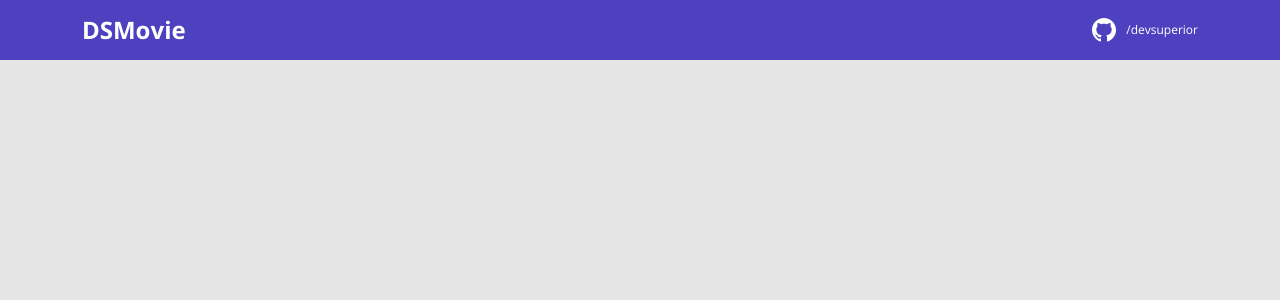
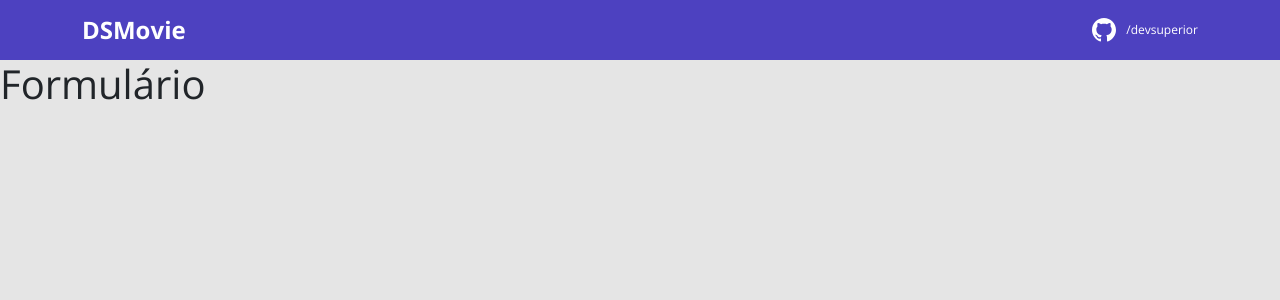
Before and after one commit to delonborges/devsuperior-dsmovie, a React (Create React App) app in the folder frontend/: page /form/1 in a window 1280 px wide. Shown: the top 300 px of the page. Built offline with nearby package versions, Linux system fonts and the light colour scheme.

Commit message:
Add routes

```diff
--- a/frontend/package.json
+++ b/frontend/package.json
@@ -10,9 +10,11 @@
     "@types/node": "^16.7.13",
     "@types/react": "^17.0.20",
     "@types/react-dom": "^17.0.9",
+    "@types/react-router-dom": "^5.3.2",
     "bootstrap": "^5.1.3",
     "react": "^17.0.2",
     "react-dom": "^17.0.2",
+    "react-router-dom": "^6.2.1",
     "react-scripts": "5.0.0",
     "typescript": "^4.4.2",
     "web-vitals": "^2.1.0"
--- a/frontend/src/App.tsx
+++ b/frontend/src/App.tsx
@@ -1,7 +1,20 @@
+import {BrowserRouter, Route, Routes} from "react-router-dom";
+import Listing from "pages/Listing";
+import Form from "pages/Form";
 import Navbar from "components/Navbar";
 
 function App() {
-    return (<Navbar/>);
+    return (
+        <BrowserRouter>
+            <Navbar/>
+            <Routes>
+                <Route path="/" element={<Listing/>}/>
+                <Route path="/form">
+                    <Route path=":movieId" element={<Form/>}/>
+                </Route>
+            </Routes>
+        </BrowserRouter>
+    );
 }
 
 export default App;
--- a/frontend/src/components/Navbar/index.tsx
+++ b/frontend/src/components/Navbar/index.tsx
@@ -1,5 +1,5 @@
 import {ReactComponent as GitHubIcon} from "assets/img/github.svg";
-import './styles.css'
+import "./styles.css"
 
 function Navbar() {
     return (<header>
--- a/frontend/src/index.css
+++ b/frontend/src/index.css
@@ -1,4 +1,4 @@
-@import url('https://fonts.googleapis.com/css2?family=Open+Sans:wght@400;700&display=swap');
+@import url("https://fonts.googleapis.com/css2?family=Open+Sans:wght@400;700&display=swap");
 
 :root {
     --color-primary: #4D41C0;
--- /dev/null
+++ b/frontend/src/pages/Form/index.tsx
@@ -0,0 +1,5 @@
+function Form() {
+    return (<h1>Formulário</h1>)
+}
+
+export default Form;
--- /dev/null
+++ b/frontend/src/pages/Listing/index.tsx
@@ -0,0 +1,5 @@
+function Listing() {
+    return (<h1>Listagem</h1>)
+}
+
+export default Listing;
```
Also changed, not shown: frontend/src/index.tsx (+6 -6 lines), 1 other file (tests, documents, lock files or other folders).
